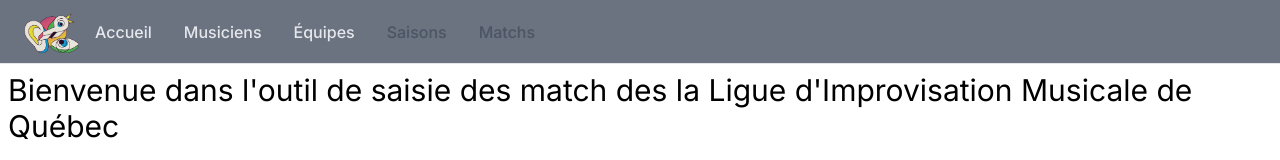
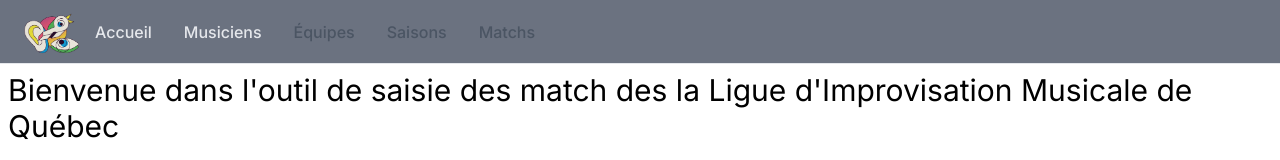
Before and after one commit to tnazare/limq-marker-app, a Next.js app: page / in a window 1280 px wide. Shown: the top 160 px of the page. Built offline with nearby package versions, Linux system fonts and the light colour scheme.

Commit message:
Disable navigation to /teams until it is working

```diff
--- a/features/common/components/navigationBar.tsx
+++ b/features/common/components/navigationBar.tsx
@@ -12,7 +12,7 @@ function NavigationBar() {
         <span className="h-[2px] mx-4 bg-gray-200 dark:bg-gray-800/30"/>
         <NavigationLink text={"Musiciens"} href="/musicians"/>
         <span className="h-[2px] mx-4 bg-gray-200 dark:bg-gray-800/30"/>
-        <NavigationLink text={"Équipes"} href="/teams"/>
+        <NavigationLink text={"Équipes"} href="/teams" disabled/>
         <span className="h-[2px] mx-4 bg-gray-200 dark:bg-gray-800/30"/>
         <NavigationLink text={"Saisons"} href="/" disabled/>
         <span className="h-[2px] mx-4 bg-gray-200 dark:bg-gray-800/30"/>
```
